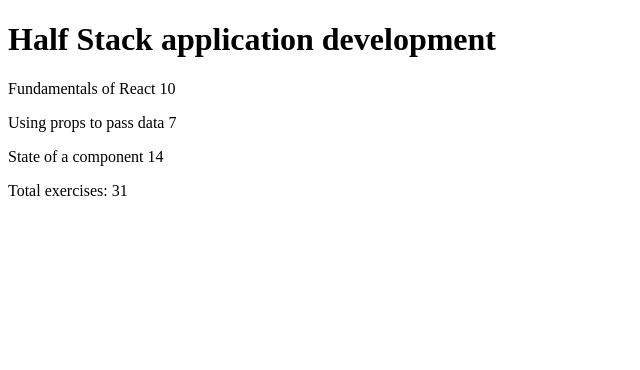
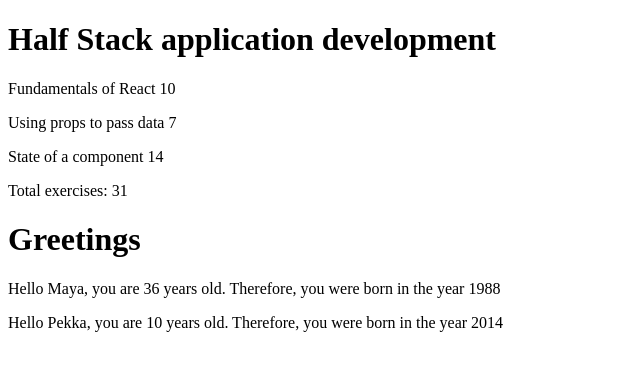
Before and after one commit to alexwisco/fullstackopencourse, a React (Vite) app in the folder part1/course-info/: page / in a window 1280 px wide. Shown: the top 370 px of the page, without its empty margins (0-640 px from the left). Built offline with nearby package versions, Linux system fonts and the light colour scheme.

Commit message:
adding extra, not part of ex.

```diff
--- a/part1/course-info/src/App.jsx
+++ b/part1/course-info/src/App.jsx
@@ -9,6 +9,9 @@
 // do what I did, but a little differently, so I will redo with the proper formatting
 
 function App() {
+
+  const nimi = 'Pekka'
+    const ika = 10
   const course = {
     name: 'Half Stack application development',
     parts: [
@@ -26,6 +29,12 @@
       }
     ]
   }
+
+  const props = {
+    name: 'maya',
+    age:36,
+  }
+
   return (
     <div>
 
@@ -35,6 +44,26 @@
 
       <Total course = {course}/>
 
+      <h1>Greetings</h1>
+        <Hello name="Maya" age={26 + 10} />
+        <Hello name={nimi} age={ika} />
+
+    </div>
+  )
+}
+
+const Hello = (props) => {
+  const {name, age} = props
+
+  const yearNow = new Date().getFullYear()
+  const by = (yearNow - age)
+
+  return (
+    <div>
+      <p>
+        Hello {name}, you are {age} years old.
+        Therefore, you were born in the year {by}
+      </p>
     </div>
   )
 }
```
